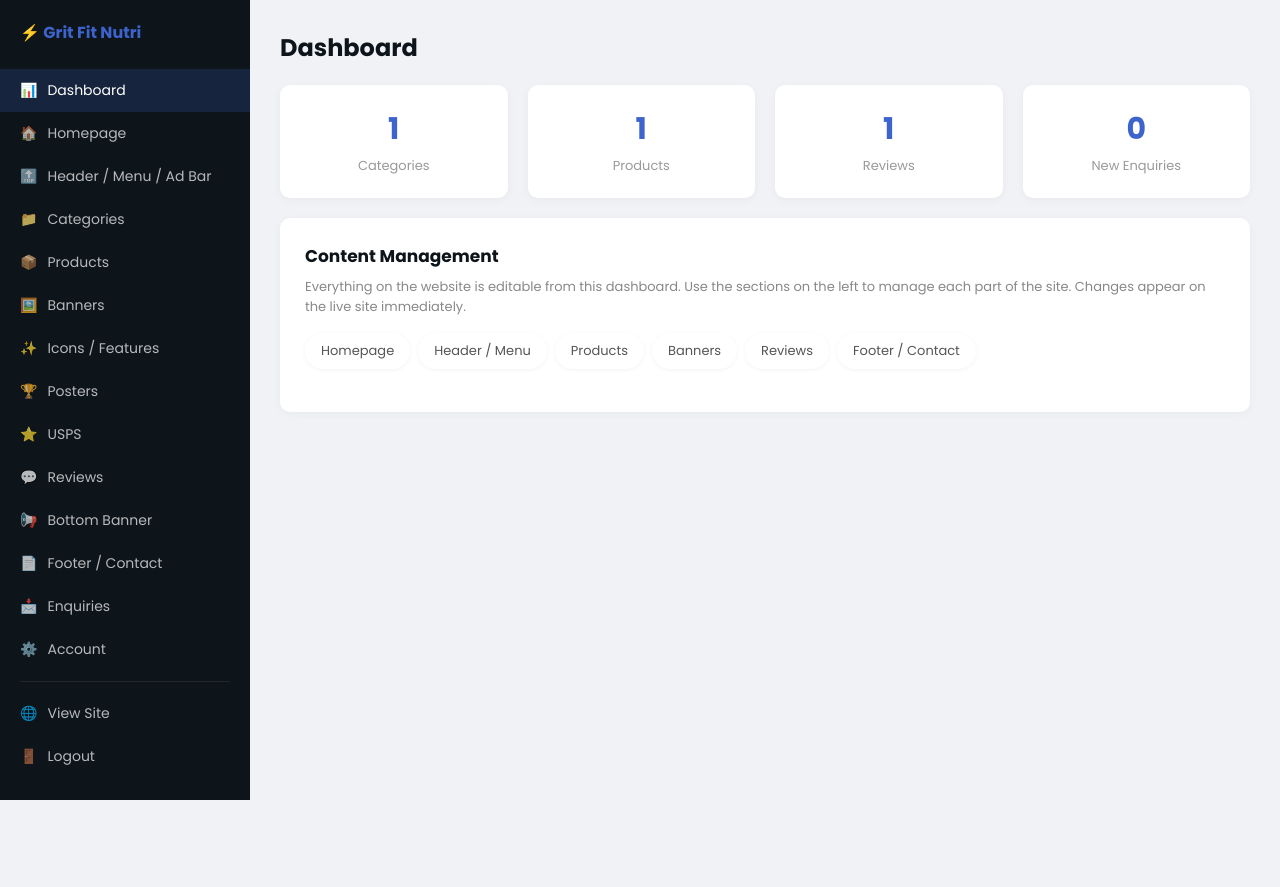
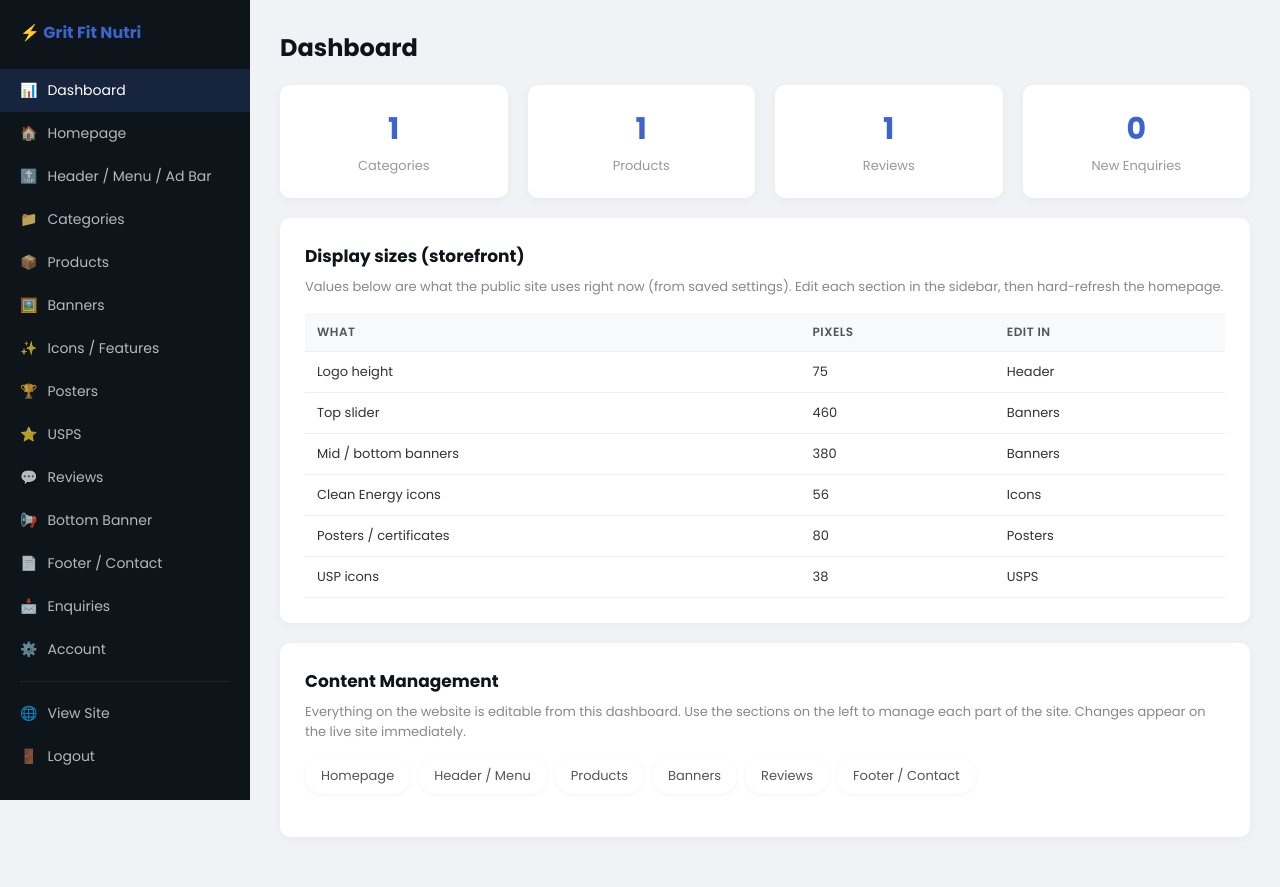
Before and after one commit to temp39126-lgtm/php-project, a PHP site: page /admin/index.php in a window 1280 px wide. Before the commit the page ends 800 px from the top, so only its background shows below. Run offline with PHP 8.4, Linux system fonts and the light colour scheme; a user stored in the database is signed in; data comes from the database, SQL or seed files in the repository; tables that the repository leaves empty hold one stand-in row (values such as "Sample post"); some libraries are stand-ins or nearby versions.

Commit message:
Ensure all storefront display sizes apply consistently.
Split top slider vs strip banner CSS, route hero-position banners through
banner height, centralize size CSS variables, and show live pixel values on
the admin dashboard.

Co-authored-by: T2gaiproduct <T2gaiproduct@users.noreply.github.com>

```diff
--- a/admin/views/dashboard.php
+++ b/admin/views/dashboard.php
@@ -14,6 +14,19 @@ $stats = [
     <div class="stat-card"><h2><?= $stats['enquiries'] ?></h2><p>New Enquiries</p></div>
 </div>
 <div class="card">
+    <h3>Display sizes (storefront)</h3>
+    <p class="hint">Values below are what the public site uses right now (from saved settings). Edit each section in the sidebar, then hard-refresh the homepage.</p>
+    <table>
+        <tr><th>What</th><th>Pixels</th><th>Edit in</th></tr>
+        <tr><td>Logo height</td><td><?= cms_setting_px('logo_size', 20, 300) ?></td><td><a href="<?= e(adm('header')) ?>">Header</a></td></tr>
+        <tr><td>Top slider</td><td><?= cms_setting_px('slider_size', 200, 900) ?></td><td><a href="<?= e(adm('banners')) ?>">Banners</a></td></tr>
+        <tr><td>Mid / bottom banners</td><td><?= cms_setting_px('banner_size', 120, 900) ?></td><td><a href="<?= e(adm('banners')) ?>">Banners</a></td></tr>
+        <tr><td>Clean Energy icons</td><td><?= cms_setting_px('icon_size', 20, 300) ?></td><td><a href="<?= e(adm('icons')) ?>">Icons</a></td></tr>
+        <tr><td>Posters / certificates</td><td><?= cms_setting_px('poster_size', 30, 400) ?></td><td><a href="<?= e(adm('posters')) ?>">Posters</a></td></tr>
+        <tr><td>USP icons</td><td><?= cms_setting_px('usp_size', 16, 200) ?></td><td><a href="<?= e(adm('usps')) ?>">USPS</a></td></tr>
+    </table>
+</div>
+<div class="card">
     <h3>Content Management</h3>
     <p class="hint">Everything on the website is editable from this dashboard. Use the sections on the left to manage each part of the site. Changes appear on the live site immediately.</p>
     <div class="tabs">
--- a/includes/cms.php
+++ b/includes/cms.php
@@ -162,6 +162,36 @@ function cms_setting_px($key, $min = 1, $max = 2000) {
     return $n;
 }
 
+// All admin-adjustable display sizes (setting key => [min, max]).
+function cms_size_specs() {
+    return [
+        'logo_size'   => [20, 300],
+        'icon_size'   => [20, 300],
+        'slider_size' => [200, 900],
+        'banner_size' => [120, 900],
+        'poster_size' => [30, 400],
+        'usp_size'    => [16, 200],
+    ];
+}
+
+// Inline :root CSS variables consumed by css/style.css.
+function cms_size_css_variables() {
+    $map = [
+        'logo_size'   => '--logo-h',
+        'icon_size'   => '--icon-h',
+        'slider_size' => '--slider-h',
+        'banner_size' => '--banner-h',
+        'poster_size' => '--poster-h',
+        'usp_size'    => '--usp-h',
+    ];
+    $parts = [];
+    foreach ($map as $key => $var) {
+        [$min, $max] = cms_size_specs()[$key];
+        $parts[] = $var . ':' . cms_setting_px($key, $min, $max) . 'px';
+    }
+    return implode(';', $parts);
+}
+
 // Boolean flag for enable/disable toggles.
 function cms_flag($key) {
     $v = setting($key);
--- a/pages/home.php
+++ b/pages/home.php
@@ -16,7 +16,7 @@ foreach ($order as $section):
     // ---------------- HERO ----------------
     case 'hero':
         // Banners assigned to the "Hero area" position render here as a slider.
-        render_banner_slider('hero', '');
+        render_banner_slider('hero', 'banner-slider');
         if (!cms_flag('hero_enabled')) break;
         $heroImg = setting('hero_image');
         ?>
```
Also changed, not shown: css/style.css (+5 -4 lines), includes/header.php (+1 -10 lines).
